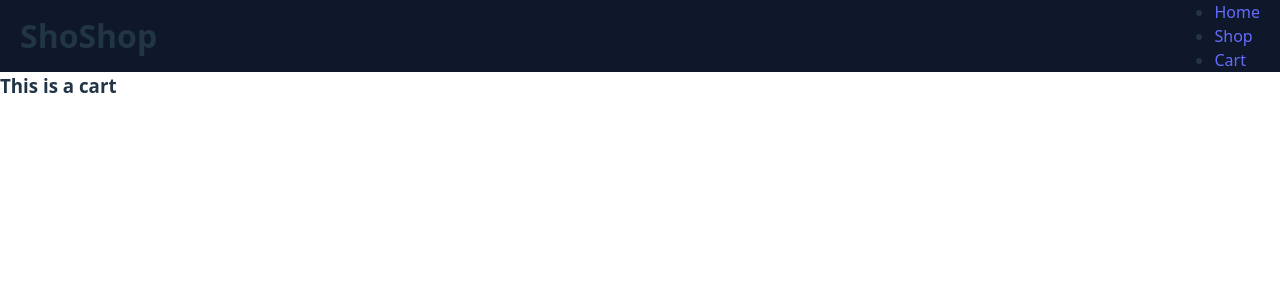
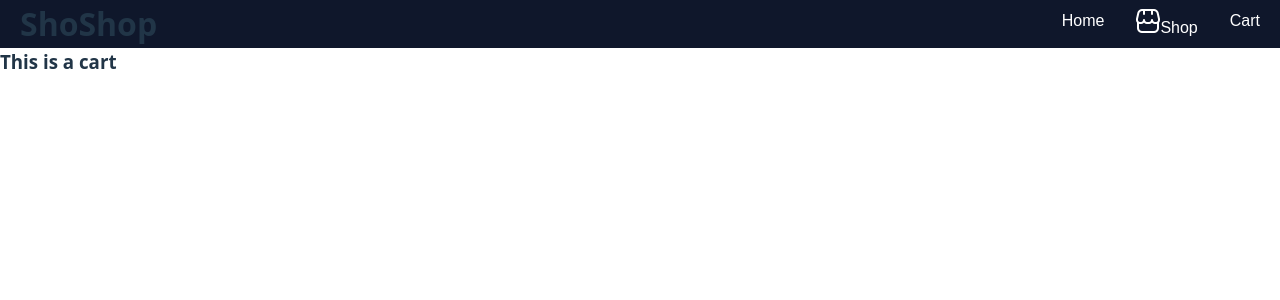
Before and after one commit to draczihper/shopping-cart, a React (Vite) app: page /Cart in a window 1280 px wide. Shown: the top 300 px of the page. Built offline with nearby package versions, Linux system fonts and the light colour scheme.

Commit message:
Style the navbar

```diff
--- a/src/Navbar.jsx
+++ b/src/Navbar.jsx
@@ -1,20 +1,22 @@
 import { Link, } from "react-router";
 import styles from './Navbar.module.css'
+import shopIcon from "./assets/shop.png"
 
 const Navbar = () => {
   return (
     <div className={styles.navbar}>
     <Link to='/' className={styles.logo}>ShoShop</Link>
       <nav>
-        <ul className={styles.listItems}>
+        <ul className={styles.list}>
           <li>
-            <Link to='/'>Home</Link>
+            <Link className={styles.item} to='/'>Home</Link>
           </li>
           <li>
-            <Link to='/Shop'>Shop</Link>
+            <img src={shopIcon} alt="" />
+            <Link className={styles.item} to='/Shop'>Shop</Link>
           </li>
           <li>
-            <Link to='/Cart'>Cart</Link>
+            <Link className={styles.item} to='/Cart'>Cart</Link>
           </li>
         </ul>
       </nav>
```
